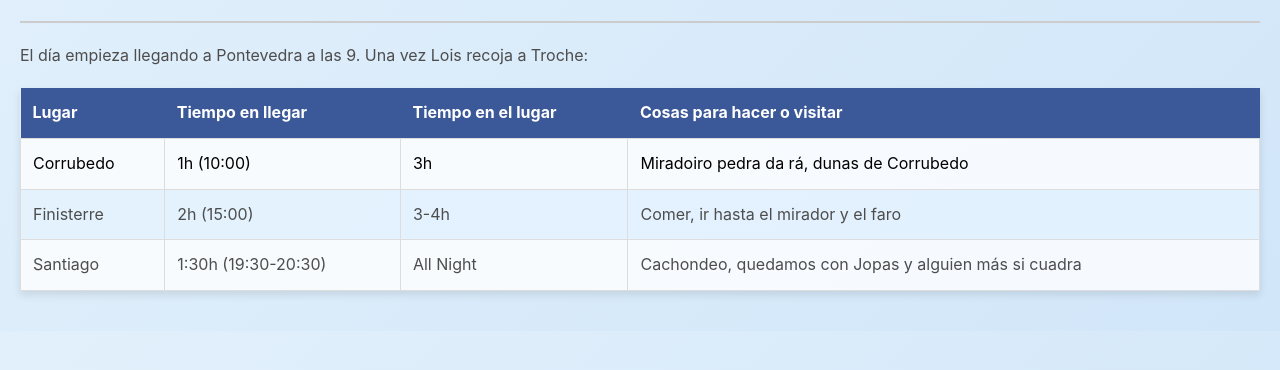
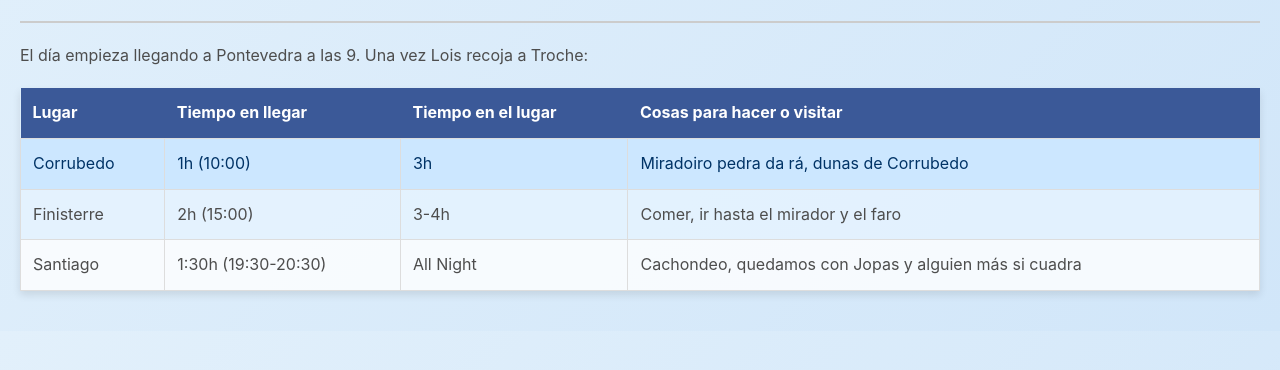
Before and after one commit to Bentxoseijo/RutaGal, a plain HTML site: page index.html in a window 1280 px wide. In both pictures the pointer is over the element 640 px from the left and 379 px from the top of the page. Shown: the part 216-586 px from the top of the page. Drawn offline with Linux system fonts and the light colour scheme.

Commit message:
Update app.css

```diff
--- a/app.css
+++ b/app.css
@@ -1,4 +1,3 @@
-/* Variables CSS */
 :root {
   --primary-color: #4a90e2;
   --secondary-color: #e2f0fb;
@@ -115,10 +114,10 @@ td {
 }
 
 /* Efecto hover con color de fondo claro */
-tr:hover {
-  background-color: #929292; /* Fondo azul claro */
-  color: #000000; /* Texto azul oscuro para buen contraste */
-  transition: background-color var(--transition-time), color var(--transition-time);
+/* Cambia el color de fondo al pasar el cursor */
+tbody tr:hover {
+  background-color: #cce7ff; /* Azul claro */
+  color: #003366; /* Color de texto para mejor contraste */
 }
 /* Responsiveness */
 @media (max-width: 768px) {
```
